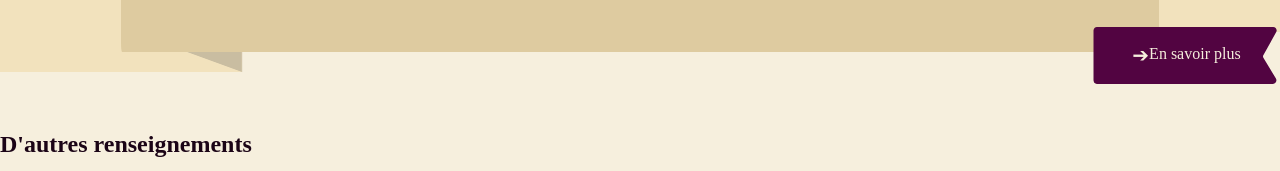
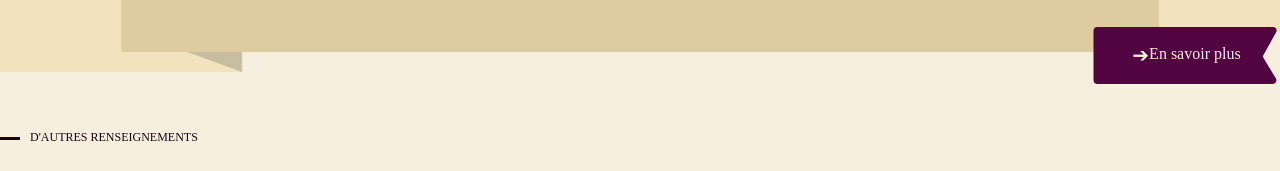
Before and after one commit to QuentinHeinis/F-For-Feminism, a plain HTML site: page evolution_feminisme.html in a window 1280 px wide. Shown: the part 3180-3351 px from the top of the page. Drawn offline with nearby package versions, Linux system fonts and the light colour scheme; a web font is replaced by a local one.

Commit message:
ajout class section tweet dans article 1

```diff
--- a/evolution_feminisme.html
+++ b/evolution_feminisme.html
@@ -96,9 +96,9 @@
                 <div class="card__designRight"></div>
             </article>
         </section>
-        <section>
-            <header>
-                <h2>D'autres renseignements</h2>
+        <section class="articles">
+            <header class="articles__header">
+                <h2 class="articles__title">D'autres renseignements</h2>
             </header>
             <article class="articles__card card">
                 <div class="card__designLeft"></div>
```
